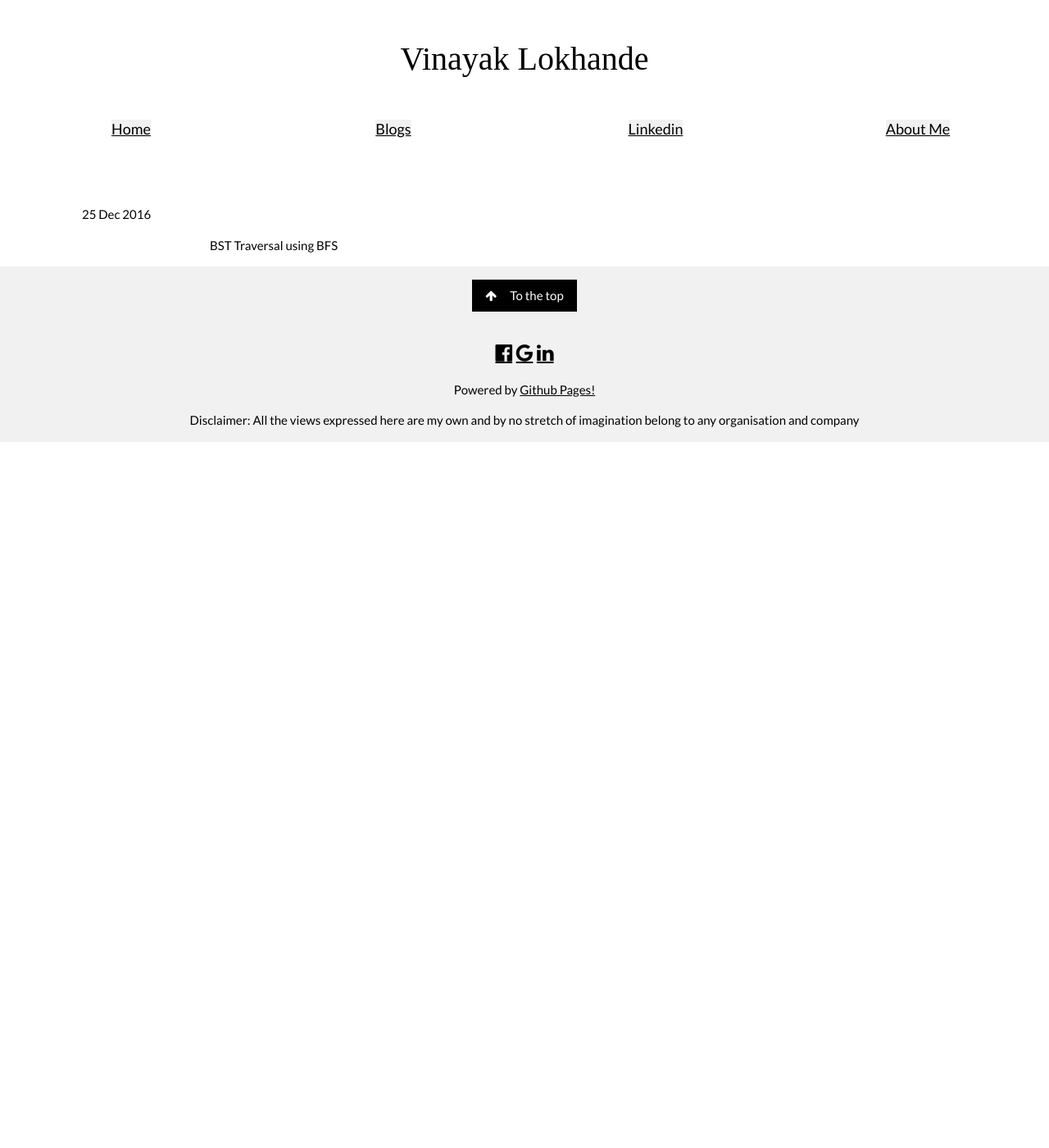
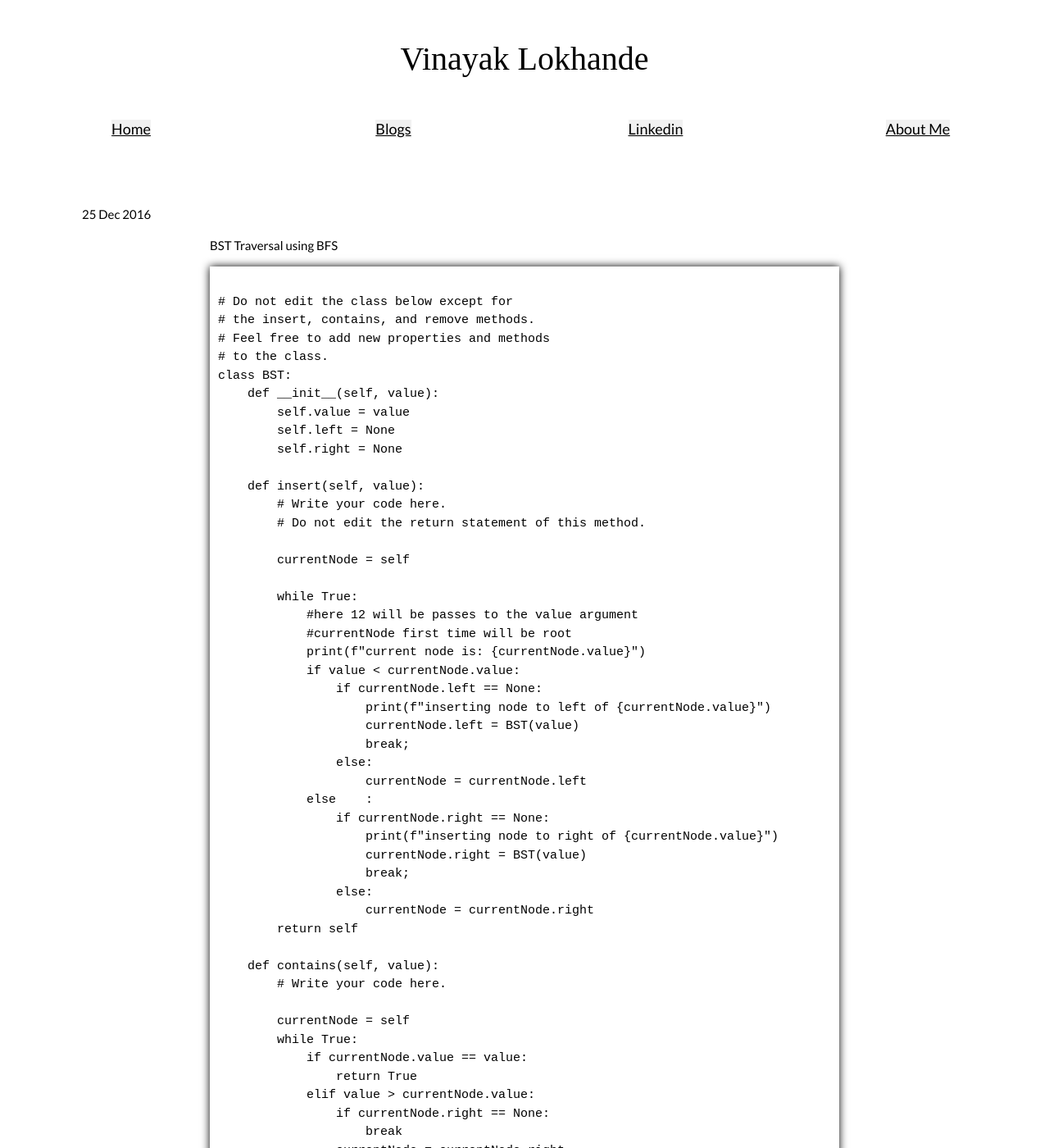
Before and after one commit to vinlok/vinlok.github.io, a Jekyll site: the page built from _posts/algorithms/BST/2021-09-29-BST-BFS.md, in a window 1280 px wide and 1400 px high. Shown: the whole window at 82% size. Built offline with Jekyll 4.4.1, drawn with Linux system fonts in a browser that asks for light colours; some of the changed text lies outside the part shown.

Commit message:
Adding algorithms

````diff
--- a/_posts/algorithms/BST/2021-09-29-BST-BFS.md
+++ b/_posts/algorithms/BST/2021-09-29-BST-BFS.md
@@ -8,3 +8,118 @@ excerpt_separator: <!--more-->
 
 BST Traversal using BFS
 <!--more-->
+
+```
+
+# Do not edit the class below except for
+# the insert, contains, and remove methods.
+# Feel free to add new properties and methods
+# to the class.
+class BST:
+    def __init__(self, value):
+        self.value = value
+        self.left = None
+        self.right = None
+
+    def insert(self, value):
+        # Write your code here.
+        # Do not edit the return statement of this method.
+
+        currentNode = self
+
+        while True:
+            #here 12 will be passes to the value argument
+            #currentNode first time will be root
+            print(f"current node is: {currentNode.value}")
+            if value < currentNode.value:
+                if currentNode.left == None:
+                    print(f"inserting node to left of {currentNode.value}")
+                    currentNode.left = BST(value)
+                    break;
+                else:
+                    currentNode = currentNode.left
+            else    :
+                if currentNode.right == None:
+                    print(f"inserting node to right of {currentNode.value}")
+                    currentNode.right = BST(value)
+                    break;
+                else:
+                    currentNode = currentNode.right
+        return self
+
+    def contains(self, value):
+        # Write your code here.
+
+        currentNode = self
+        while True:
+            if currentNode.value == value:
+                return True
+            elif value > currentNode.value:
+                if currentNode.right == None:
+                    break
+                currentNode = currentNode.right
+            else:
+                if currentNode.left == None:
+                    break
+                currentNode = currentNode.left
+        return False
+
+    def remove(self, value):
+        # Write your code here.
+        # Do not edit the return statement of this method.
+
+
+        return self
+
+    def getMinValue(self):
+
+        currentNode = self
+        while True:
+
+            if currentNode.left == None:
+                return currentNode.value
+
+            else:
+                currentNode = currentNode.left
+
+
+
+
+def find_closest_val(root,value):
+
+    currentNode = root
+
+    while True:
+        if value == currentNode.value:
+            return currentNode.value
+
+        curr_dist=abs(value - currentNode.value)
+
+        if value > currentNode.value:
+            if currentNode.right == None:
+                return currentNode.value
+
+            else:
+                currentNode = currentNode.right
+
+
+        else:
+            if currentNode.left == None:
+                return currentNode.value
+            else:
+                currentNode = currentNode.left
+
+root = BST(10)
+root.left = BST(5)
+root.left.left = BST(2)
+root.left.left.left = BST(1)
+root.left.right = BST(5)
+root.right = BST(15)
+root.right.left = BST(13)
+root.right.left.right = BST(14)
+root.right.right = BST(22)
+
+
+print(f"closest value is {find_closest_val(root,10).value}")
+
+```
````
